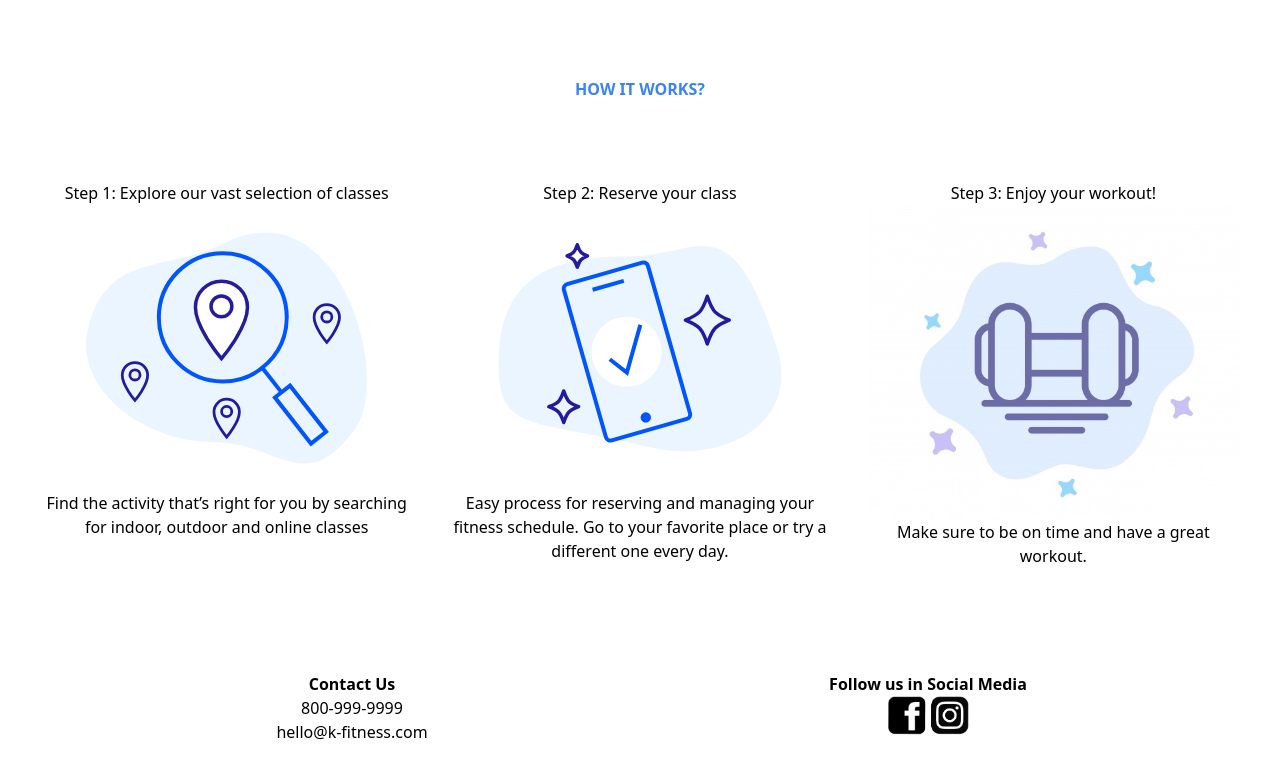
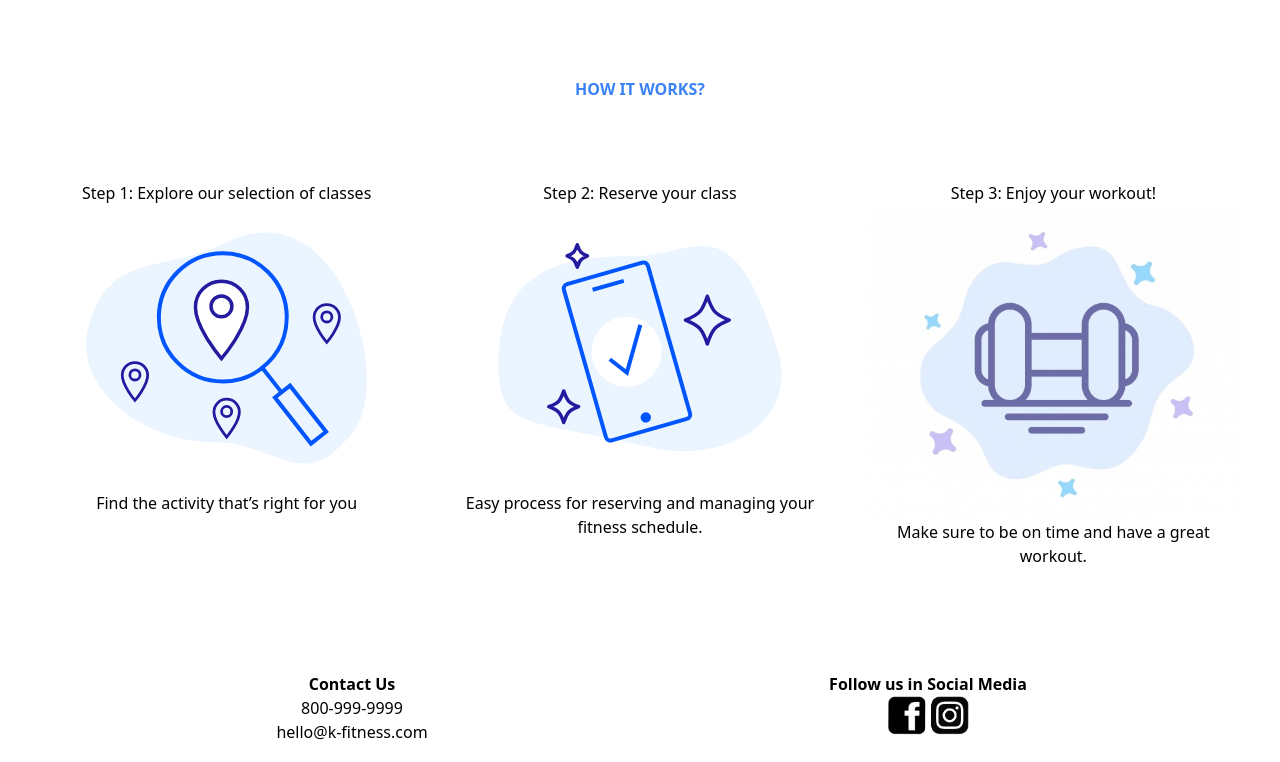
Before and after one commit to lee17kai/final, a website: page main.html in a window 1280 px wide. Shown: the part 680-1442 px from the top of the page. Drawn offline with nearby package versions, Linux system fonts and the light colour scheme; no server answers.

Commit message:
wording changes

```diff
--- a/main.html
+++ b/main.html
@@ -119,11 +119,11 @@
 
     <div class="w-1/3 p-5 text-center">
       <div>
-        <h2>Step 1: Explore our vast selection of classes</h2>
+        <h2>Step 1: Explore our selection of classes</h2>
         <div>
           <img src="step1.svg">
         </div>
-        <div>Find the activity that’s right for you by searching for indoor, outdoor and online classes </div>
+        <div>Find the activity that’s right for you  </div>
        </div>
     </div>
 
@@ -134,7 +134,7 @@
         <div>
           <img src="step2.svg">
         </div>
-        <div>Easy process for reserving and managing your fitness schedule. Go to your favorite place or try a different one every day.</div>
+        <div>Easy process for reserving and managing your fitness schedule. </div>
       </div>
     </div>
 
```
